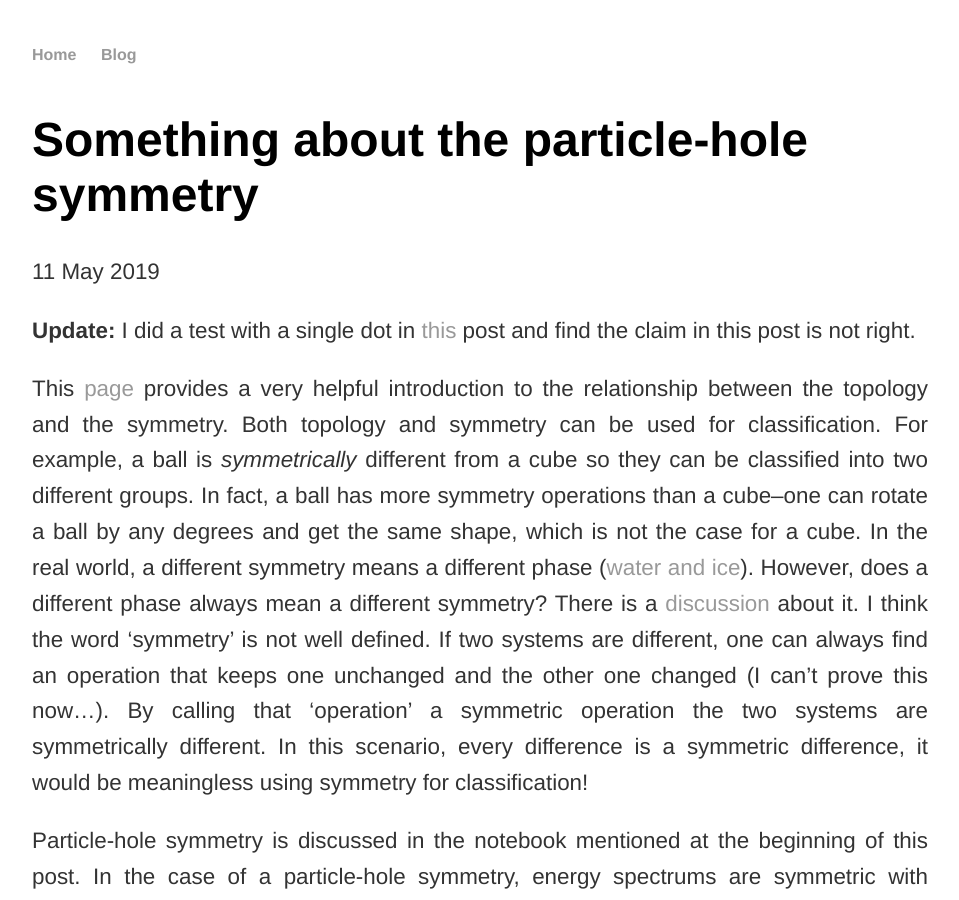
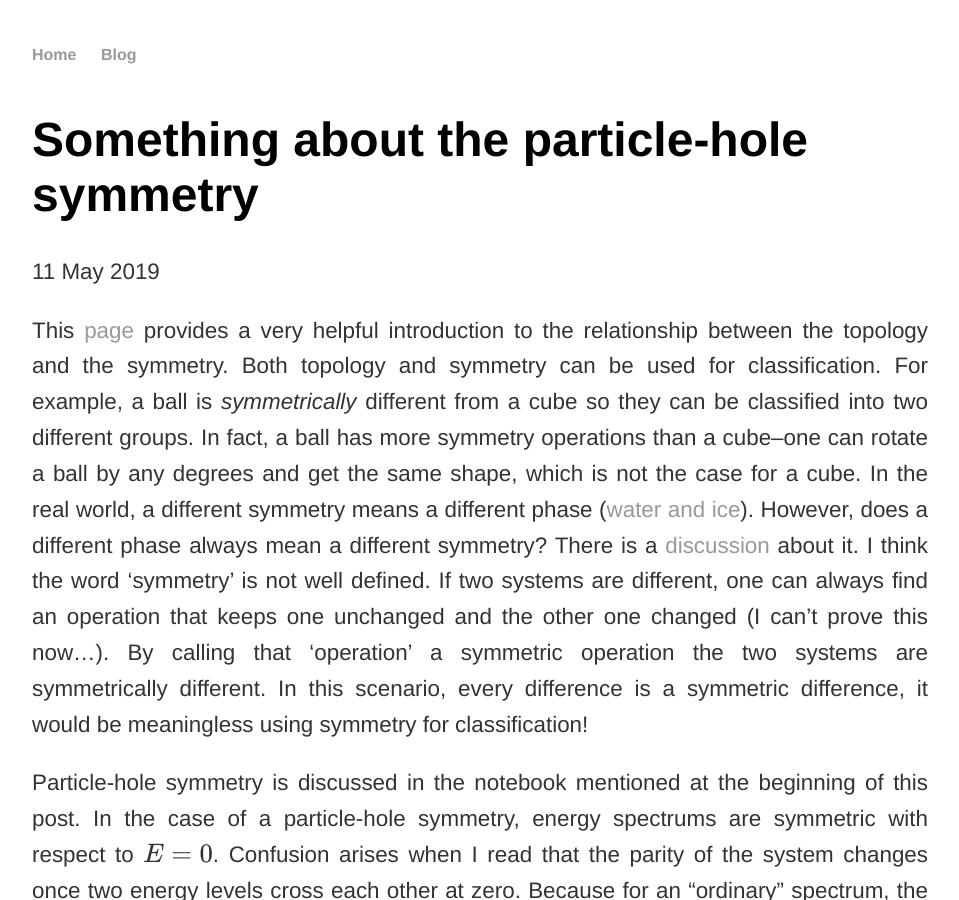
Before and after one commit to cover-me/cover-me.github.io, a Jekyll site: the page built from _posts/2019-05-11-something-about-particle-hole-symmetry.md, in a window 1280 px wide and 900 px high. Shown: the whole window, without its empty margins (160-1119 px from the left). Built offline with Jekyll 4.4.1, drawn with Linux system fonts in a browser that asks for light colours; formulas are drawn with MathJax 3; some of the changed text lies outside the part shown.

Commit message:
Update 2019-05-11-something-about-particle-hole-symmetry.md

```diff
--- a/_posts/2019-05-11-something-about-particle-hole-symmetry.md
+++ b/_posts/2019-05-11-something-about-particle-hole-symmetry.md
@@ -2,8 +2,6 @@
 layout: post
 title: Something about the particle-hole symmetry
 ---
-**Update:** I did a test with a single dot in [this](../../../2020/05/08/The-phase-diagram-of-a-single-dot-coupled-to-a-superconductor.html) post and find the claim in this post is not right.
-
 This [page](https://topocondmat.org/w1_topointro/0d.html) provides a very helpful introduction to the relationship between the topology and the symmetry. Both topology and symmetry can be used for classification. For example, a ball is _symmetrically_ different from a cube so they can be classified into two different groups. In fact, a ball has more symmetry operations than a cube--one can rotate a ball by any degrees and get the same shape, which is not the case for a cube. In the real world, a different symmetry means a different phase ([water and ice](http://www.lassp.cornell.edu/sethna/OrderParameters/BrokenSymmetry.html)). However, does a different phase always mean a different symmetry? There is a [discussion](https://physics.stackexchange.com/questions/105166/symmetry-breaking-and-phase-transition) about it. I think the word 'symmetry' is not well defined. If two systems are different, one can always find an operation that keeps one unchanged and the other one changed (I can't prove this now...). By calling that 'operation' a symmetric operation the two systems are symmetrically different. In this scenario, every difference is a symmetric difference, it would be meaningless using symmetry for classification!
 
 Particle-hole symmetry is discussed in the notebook mentioned at the beginning of this post. In the case of a particle-hole symmetry, energy spectrums are symmetric with respect to $E = 0$. Confusion arises when I read that the parity of the system changes once two energy levels cross each other at zero. Because for an "ordinary" spectrum, the crossing does nothing to the particle number because the total number of states below zero doesn't change, let alone the parity! Why in this notebook the parity changes? The answer is that the spectrum is calculated with the BdG Hamiltonian, which is a Hamiltonian with auxiliary states. Those states below the zero energy are merely a mirror of those above zero.
```
Also changed, not shown: other parts of _posts/2019-05-11-something-about-particle-hole-symmetry.md (+2 -0 lines).
